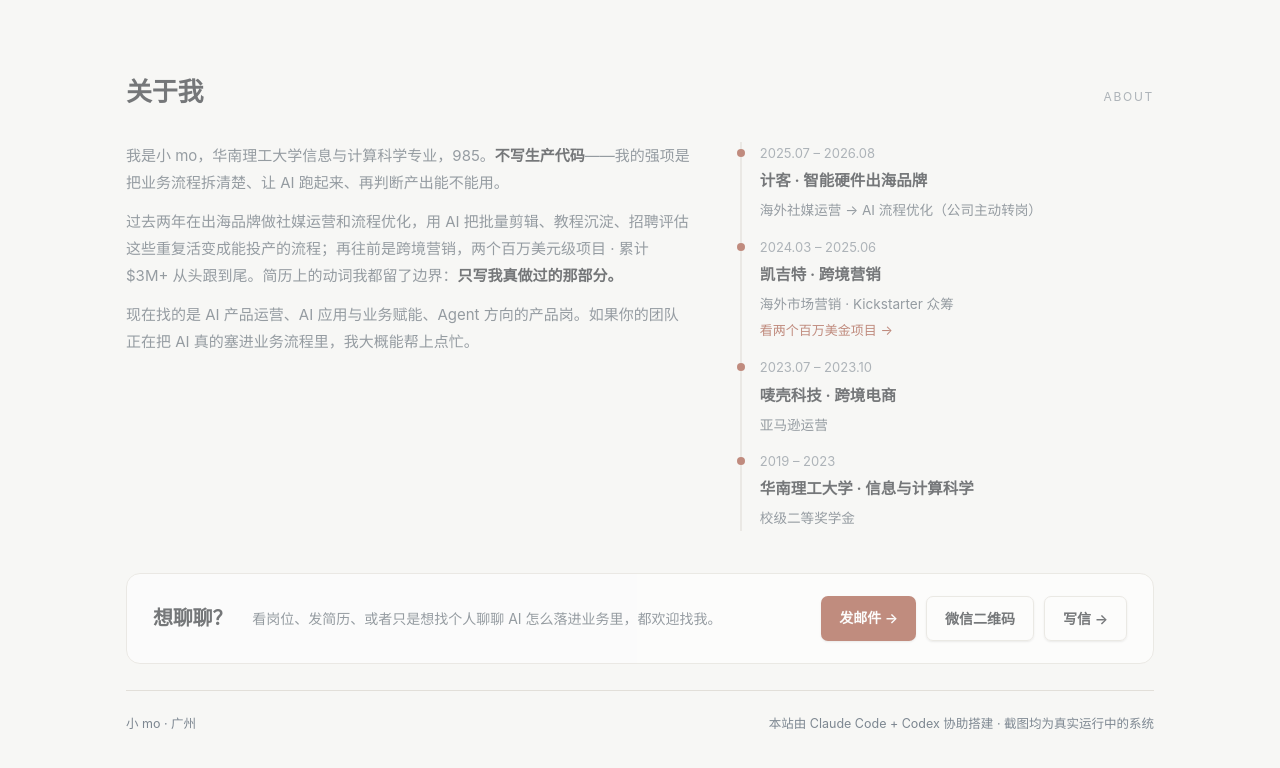
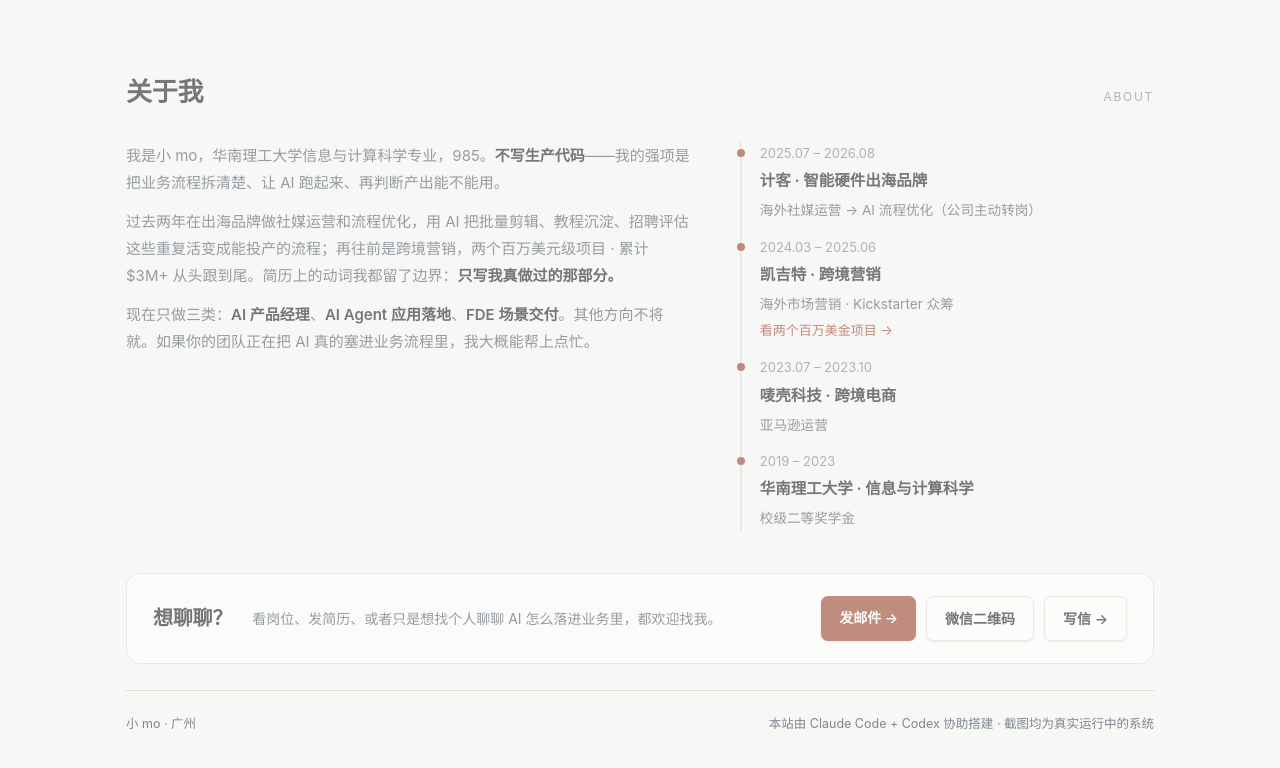
Before and after one commit to xiaomo-agi/moyong-portfolio, a plain HTML site: page index.html in a window 1280 px wide. Shown: the part 2648-3416 px from the top of the page. Drawn offline with Linux system fonts and the light colour scheme.

Commit message:
作品集：关于我段落锁定三条线（AI产品经理 / AI Agent落地 / FDE场景交付），其他方向不将就

```diff
--- a/index.html
+++ b/index.html
@@ -204,7 +204,7 @@
     <div>
       <p>我是小 mo，华南理工大学信息与计算科学专业，985。<b>不写生产代码</b>——我的强项是把业务流程拆清楚、让 AI 跑起来、再判断产出能不能用。</p>
       <p>过去两年在出海品牌做社媒运营和流程优化，用 AI 把批量剪辑、教程沉淀、招聘评估这些重复活变成能投产的流程；再往前是跨境营销，两个百万美元级项目 · 累计 $3M+ 从头跟到尾。简历上的动词我都留了边界：<b>只写我真做过的那部分。</b></p>
-      <p>现在找的是 AI 产品运营、AI 应用与业务赋能、Agent 方向的产品岗。如果你的团队正在把 AI 真的塞进业务流程里，我大概能帮上点忙。</p>
+      <p>现在只做三类：<b>AI 产品经理</b>、<b>AI Agent 应用落地</b>、<b>FDE 场景交付</b>。其他方向不将就。如果你的团队正在把 AI 真的塞进业务流程里，我大概能帮上点忙。</p>
     </div>
     <ul class="tl">
       <li><div class="t">2025.07 – 2026.08</div><div class="w">计客 · 智能硬件出海品牌</div><div class="d">海外社媒运营 → AI 流程优化（公司主动转岗）</div></li>
```
